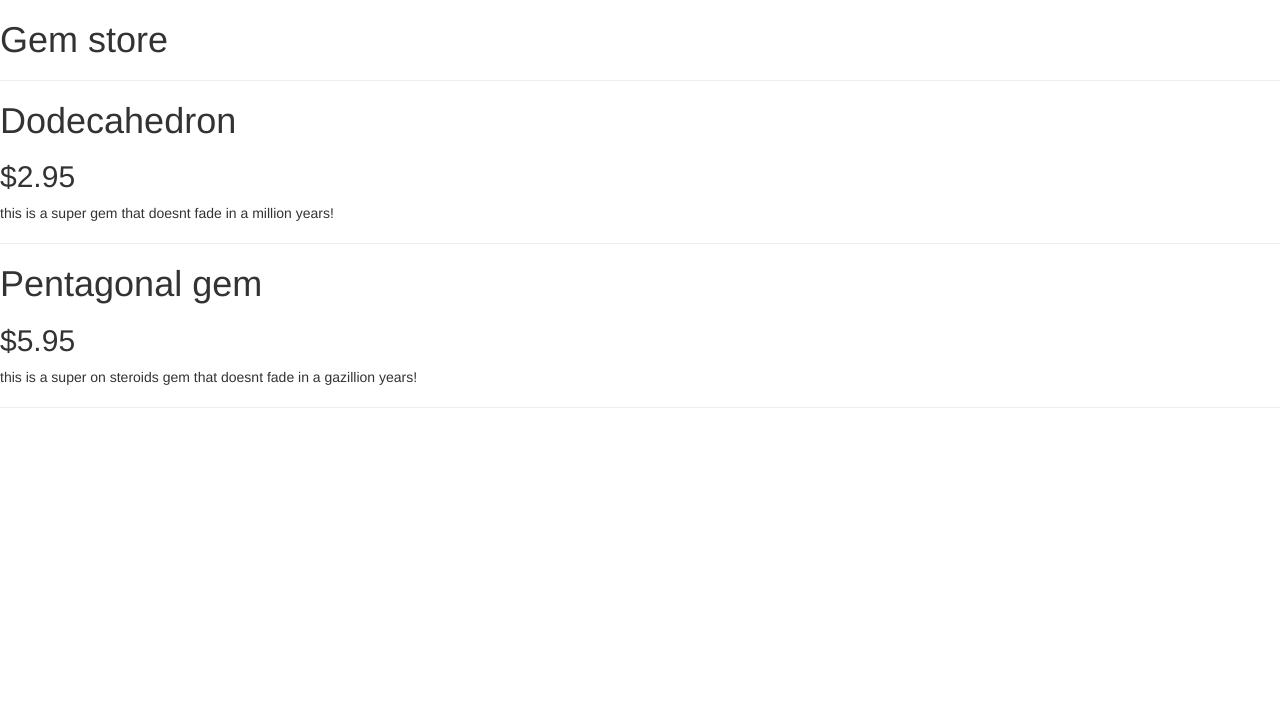
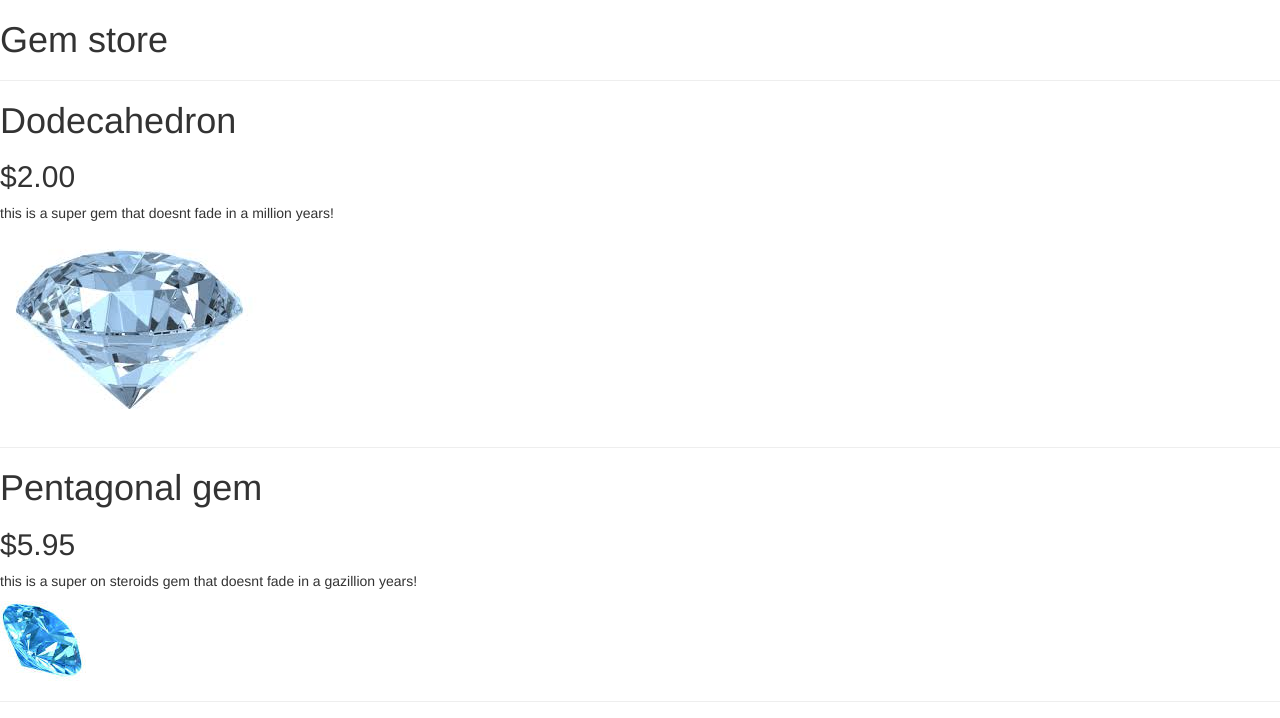
Before and after one commit to wolfieorama/literate-happiness, a plain HTML site: page index.html in a window 1280 px wide. Drawn offline with nearby package versions, Linux system fonts and the light colour scheme.

Commit message:
added images using ng-src

```diff
--- a/index.html
+++ b/index.html
@@ -24,8 +24,9 @@
     <div ng-controller="StoreController as store" ng-hide="store.product.soldOut">
       <div ng-repeat="product in store.products">
         <h1> {{product.name}} </h1>
-        <h2> ${{product.price}} </h2>
+        <h2> {{product.price | currency }} </h2>
         <p> {{product.description}} </p>
+        <img ng-src="{{product.images[0]}}"/>
         <button ng-show="store.product.canPurchase">Add to Cart</button>
         <hr>
       </div>
--- a/js/app.js
+++ b/js/app.js
@@ -5,10 +5,14 @@
   var gems = [
       {
       name: 'Dodecahedron',
-      price: 2.95,
+      price: 2,
       description: 'this is a super gem that doesnt fade in a million years!',
       canPurchase: true,
       soldOut: false,
+      images: [
+        "assets/image1.jpg",
+        "assets/image2.jpg"
+      ],
     },
     {
       name: 'Pentagonal gem',
@@ -16,6 +20,10 @@
       description: 'this is a super on steroids gem that doesnt fade in a gazillion years!',
       canPurchase: true,
       soldOut: false,
+      images: [
+        "assets/image3.jpg",
+        "assets/image4.jpg"
+      ],
     }
   ];
 
```
Also changed, not shown: assets/image1.jpg (added), assets/image2.jpg (added), assets/image3.jpg (added), assets/image4.jpg (added).
